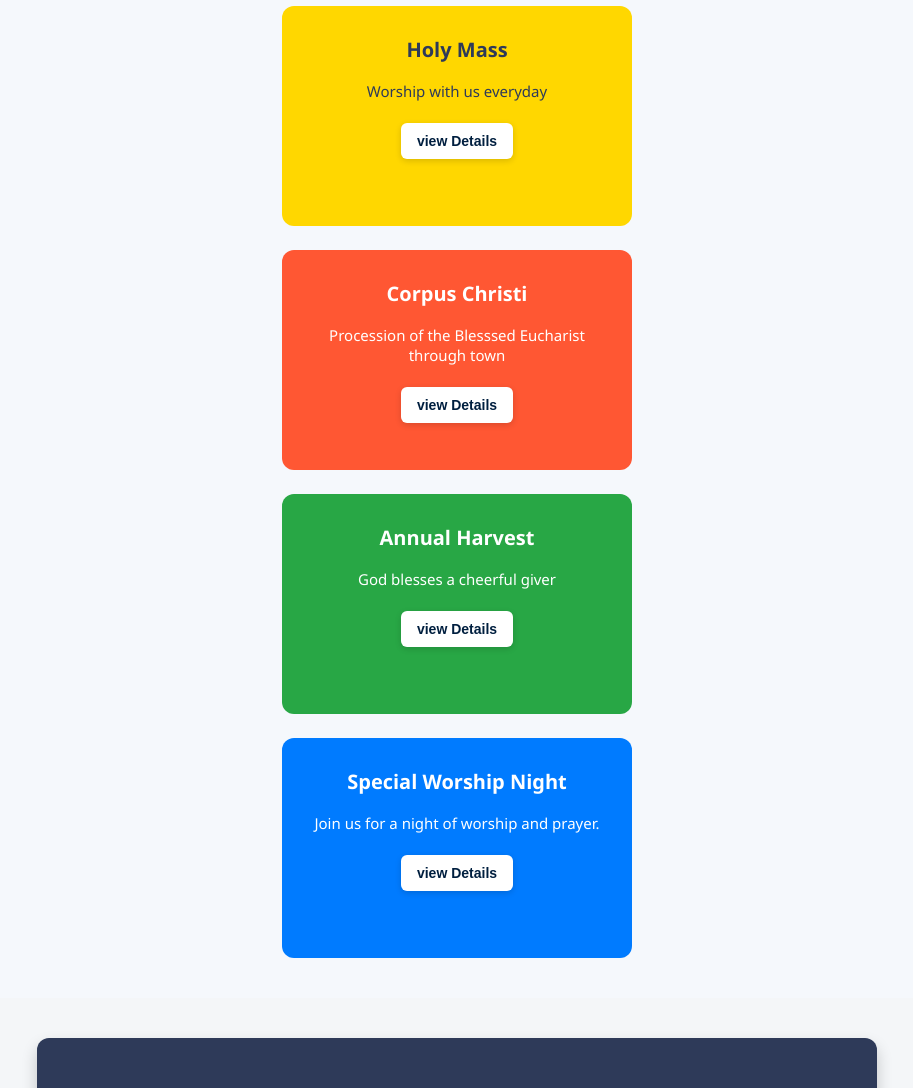
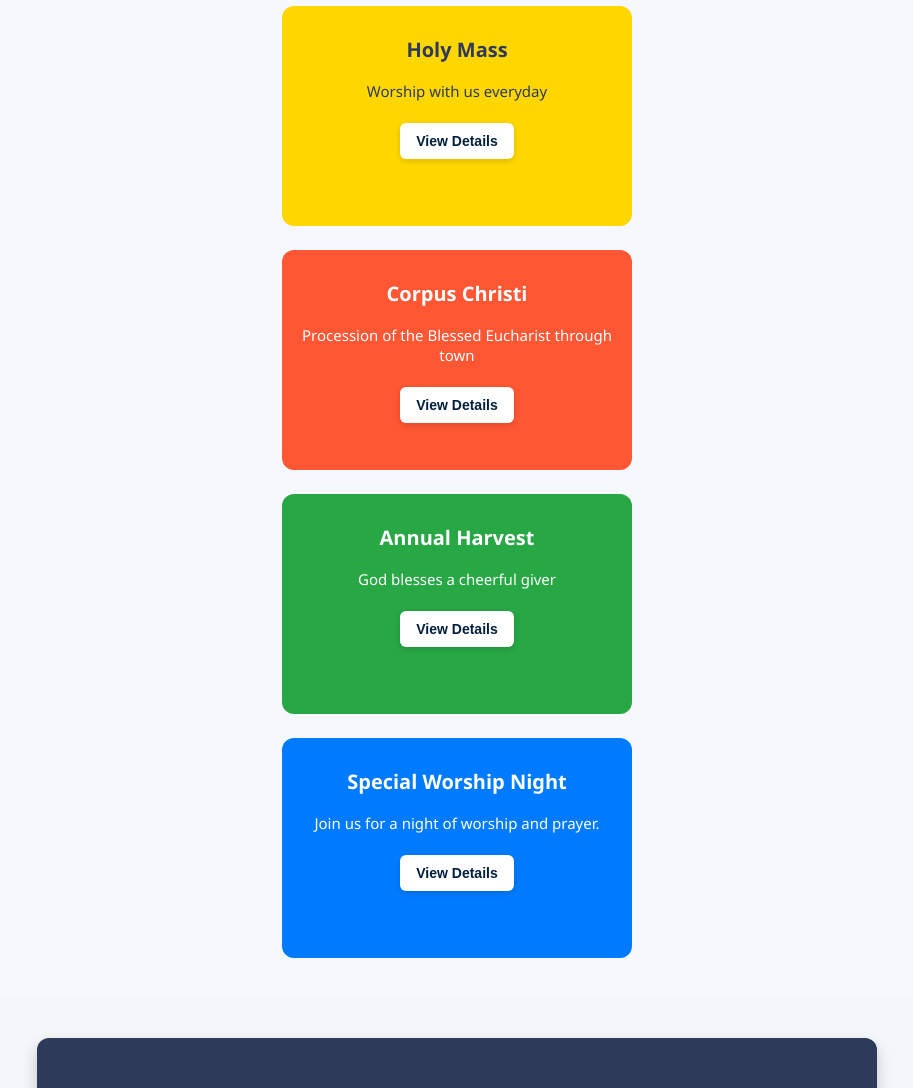
Before and after one commit to En-Nya-prog/OLF-Website, a plain HTML site: page index.html in a window 1280 px wide. Shown: the part 1600-2688 px from the top of the page, without its empty margins (183-1096 px from the left). Drawn offline with Linux system fonts and the light colour scheme; files whose address does not match are found by name.

Commit message:
Update index.html

```diff
--- a/index.html
+++ b/index.html
@@ -79,42 +79,46 @@
 
 
 
-    <!-- Events Section -->
+
     <section class="events">
   <h2>Upcoming Events</h2>
 
   <section class="event-section">
+
     <div class="event-container gold">
       <div class="event-card" data-id="1">
         <h3>Holy Mass</h3>
         <p>Worship with us everyday</p>
-        <button class="view-details">view Details</button>
+        <button class="view-details">View Details</button>
       </div>
     </div>
 
     <div class="event-container coral">
       <div class="event-card" data-id="2">
         <h3>Corpus Christi</h3>
-        <p>Procession of the Blesssed Eucharist through town</p>
-        <button class="view-details">view Details</button>
+        <p>Procession of the Blessed Eucharist through town</p>
+        <button class="view-details">View Details</button>
       </div>
     </div>
+
     <div class="event-container green">
       <div class="event-card" data-id="3">
         <h3>Annual Harvest</h3>
         <p>God blesses a cheerful giver</p>
-        <button class="view-details">view Details</button>
+        <button class="view-details">View Details</button>
       </div>
     </div>
+
     <div class="event-container navy">
-    <div class="event-card"data-id="4">
+      <div class="event-card" data-id="4">
         <h3>Special Worship Night</h3>
         <p>Join us for a night of worship and prayer.</p>
-        <button class="view-details">view Details</button>
+        <button class="view-details">View Details</button>
       </div>
     </div>
+
   </section>
-
+</section>
 
     <!-- Contact Section -->
     <section class="contact">
```
Lines whose indentation alone changed are shown as unchanged.
